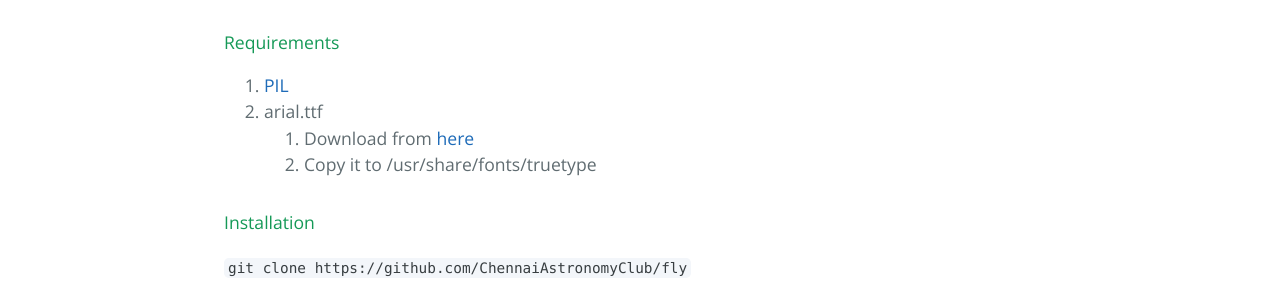
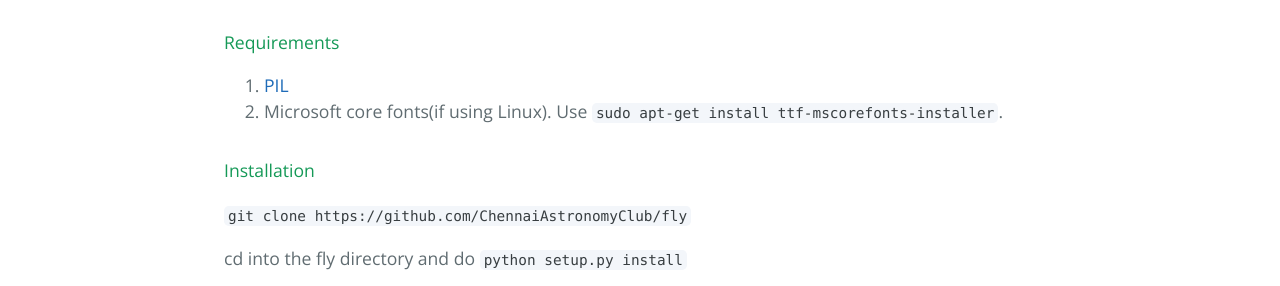
Before and after one commit to ChennaiAstronomyClub/fly, a plain HTML site: page index.html in a window 1280 px wide. Shown: the part 514-800 px from the top of the page. Drawn offline with nearby package versions, Linux system fonts and the light colour scheme.

```diff
--- a/index.html
+++ b/index.html
@@ -29,14 +29,7 @@
 
 <ol>
 <li><a href="http://pillow.readthedocs.org/en/3.0.x/installation.html">PIL</a></li>
-<li>arial.ttf
-
-<ol>
-<li>Download from <a href="https://github.com/JotJunior/PHP-Boleto-ZF2/raw/master/public/assets/fonts/arial.ttf">here</a>
-</li>
-<li>Copy it to /usr/share/fonts/truetype</li>
-</ol>
-</li>
+<li>Microsoft core fonts(if using Linux). Use <code>sudo apt-get install ttf-mscorefonts-installer</code>.</li>
 </ol>
 
 <h4>
```
Also changed, not shown: params.json (+1 -1 lines).
